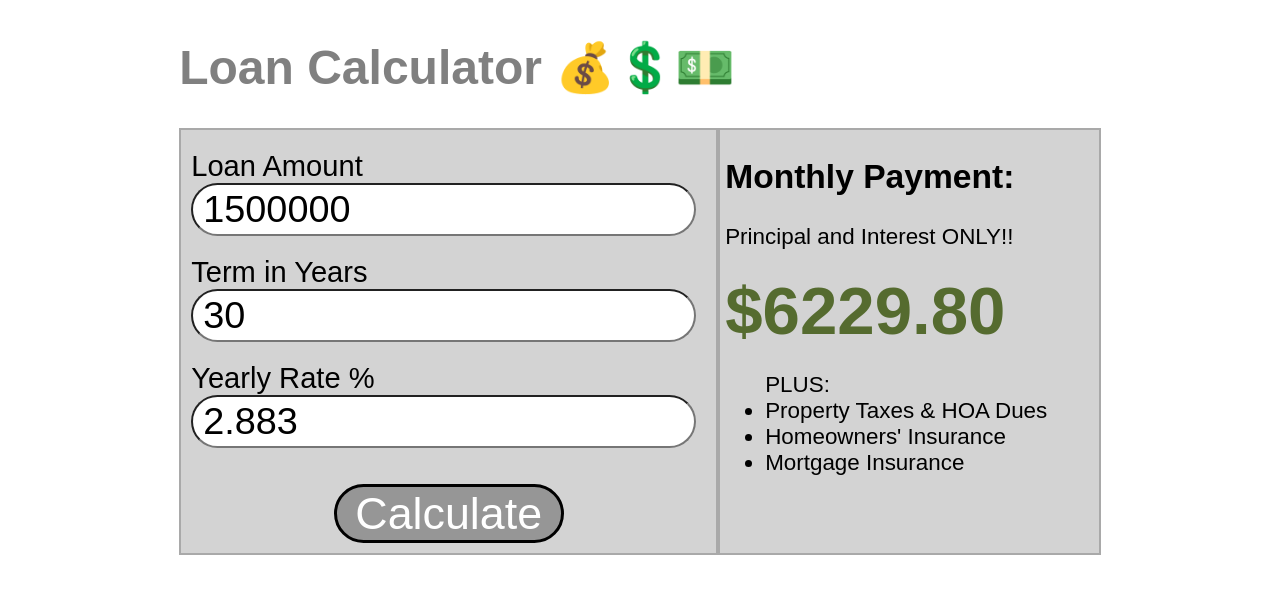
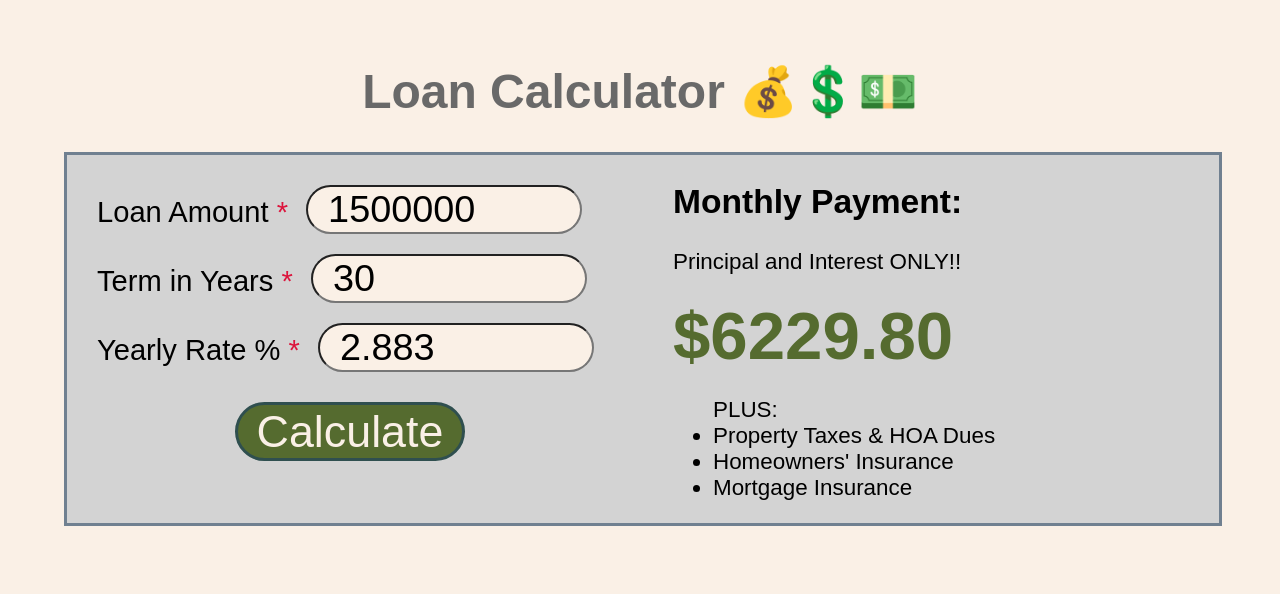
Before and after one commit to doskerus/loan-calculator, a plain HTML site: page index.html in a window 1280 px wide. Drawn offline with Linux system fonts and the light colour scheme.

Commit message:
added styles

```diff
--- a/index.html
+++ b/index.html
@@ -16,17 +16,17 @@
 	<section class="calc-container">
 		<form id="calc-form">
 			<label>
-				Loan Amount
+				Loan Amount<span> *</span>
 				<input type="number" min="0" step=".01" id="loan-amount" required>
 			</label>
 			<label>
-				Term in Years
-				<input type="number" min="0" step=".01" id="loan-years" required>
+				Term in Years<span> *</span>
+				<input type="number" min=".01" step=".01" id="loan-years" required>
 			</label>
 			<label>
-				Yearly Rate %
-				<input type="number" min="0" step=".001" id="loan-rate" required>
-			</label><br>
+				Yearly Rate %<span> *</span>
+				<input type="number" min=".001" step=".001" id="loan-rate" required>
+			</label>
 			<button type="submit" id="calc-submit">Calculate</button>
 		</form>
 		<div>
--- a/loan-calculator.css
+++ b/loan-calculator.css
@@ -1,51 +1,41 @@
 body {
-  margin: 14%;
-  margin-top: 40px;
+  margin: 5%;
   font-family: Arial;
-}
-
-@media screen and (max-width: 900px) {
-  body {
-    margin: 5%;
-  }
+  background-color: linen;
 }
 
 header > h1 {
   font-size: 3em;
-  color: grey;
+  color: dimgray;
+  text-align: center;
 }
 
 .calc-container {
   display: flex;
+  flex-wrap: wrap;
+  max-width: 1200px;
   width: 100%;
-  flex-direction: row;
-  background-color: rgb(211,211,211);
+  background-color: lightgray;
   color: black;
   font-size: 1.4em;
-}
-
-@media screen and (max-width: 600px) {
-  .calc-container {
-    font-size: .9em;
-  }
-  input {
-    font-size: .9em;
-    padding: 1px;
-  }
+  margin: auto;
+  border: 3px solid slategray;
 }
 
 .calc-container > form {
   display: flex;
   flex-direction: column;
-  border: 2px solid darkgrey;
   flex: 1;
-  padding: 10px;
+  padding: 20px;
 }
 
 .calc-container > form > label {
   padding: 10px;
-  padding-left: 0px;
   font-size: 1.3em;
+}
+
+label > span {
+	color: crimson;
 }
 
 button {
@@ -53,31 +43,31 @@ button {
   -webkit-border-radius: 30px;
   -moz-border-radius: 30px;
   border-radius: 30px;
-  background-color: rgb(150,150,150);
-  color: white;
+  background-color: darkolivegreen;
+  color: linen;
   max-width: 300px;
   min-width: 230px;
-  border: 3px solid black
+  border: 3px solid darkslategray;
+  margin-top: 20px;
 }
 
 input {
   -webkit-border-radius: 30px;
   -moz-border-radius: 30px;
   border-radius: 30px;
-  padding: 3px;
-  padding-left: 10px;
+  padding-left: 20px;
+  margin-left: 10px;
   font-size: 1.3em;
+  max-width: 250px;
+  width: 100%;
+  background-color: linen;
 }
 
 .calc-container > div {
   flex: 1;
-  border: 2px solid darkgrey;
-  padding-left: 5px;
+  padding-left: 40px;
+  padding-right: 20px;
 }
-
-/* .calc-container h3 {
-  font-size: 1.5em;
-} */
 
 #calc-submit {
 	width: 60px;
```
